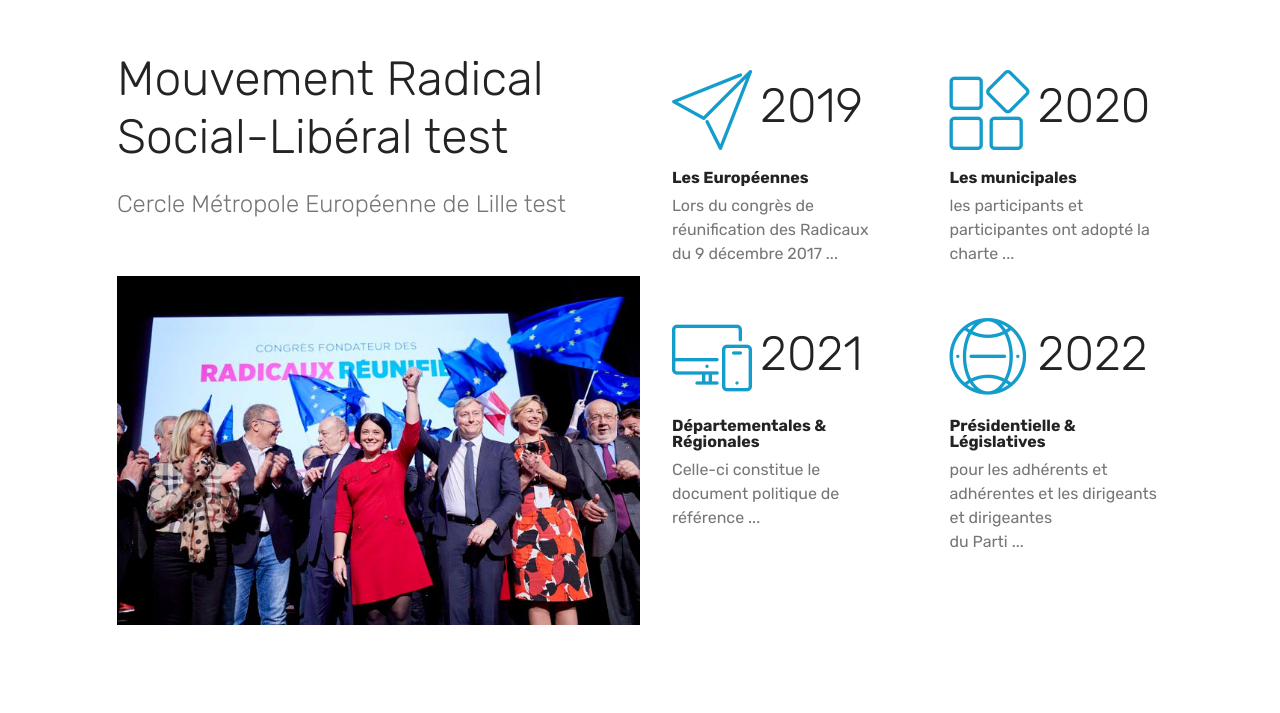
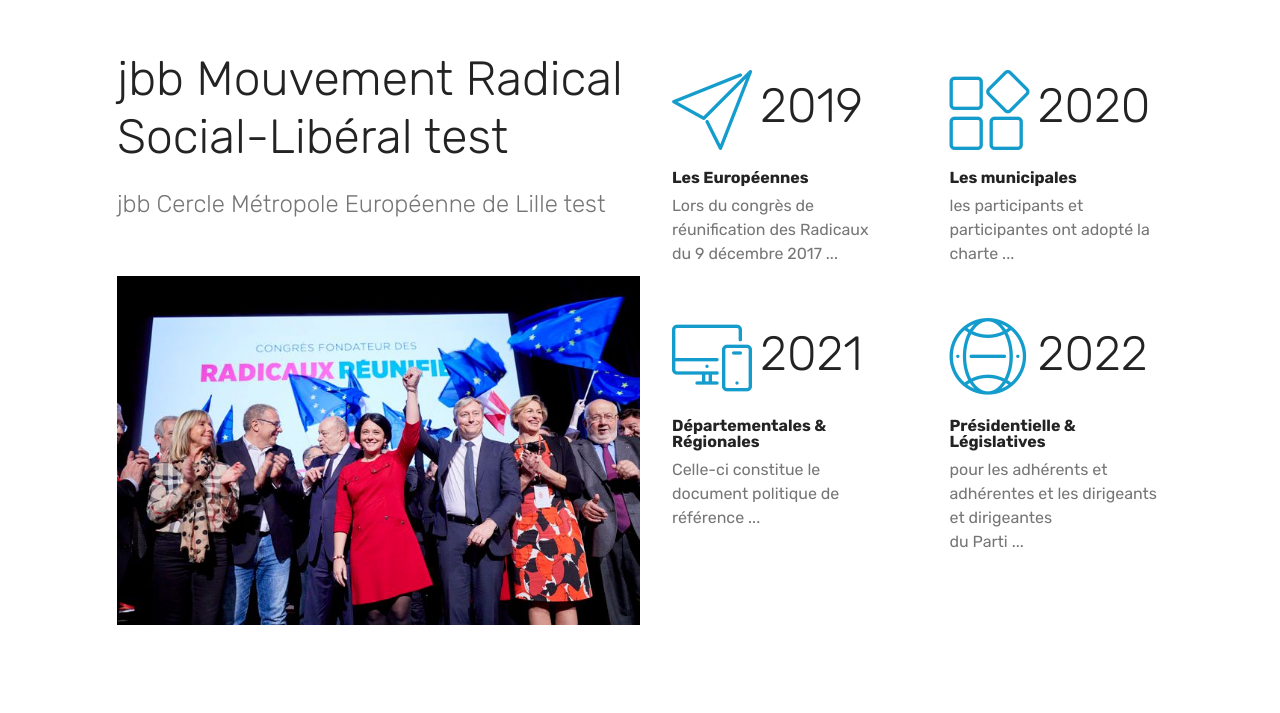
Before and after one commit to bgtcol/mr59test, a plain HTML site: page index.html in a window 1280 px wide. Shown: the part 72-785 px from the top of the page. Drawn offline with Linux system fonts and the light colour scheme; files whose address does not match are found by name.

Commit message:
Update index.html

```diff
--- a/index.html
+++ b/index.html
@@ -72,8 +72,8 @@
     <div class="container pt-4 mt-2">
         <div class="media-container-row">
             <div class="media-block" style="width: 50%;">
-                <h2 class="mbr-section-title pb-3 align-left mbr-fonts-style display-2">Mouvement Radical Social-Libéral test</h2>
-                <h3 class="mbr-section-subtitle pb-5 align-left mbr-fonts-style display-5">Cercle Métropole Européenne de Lille test</h3>
+                <h2 class="mbr-section-title pb-3 align-left mbr-fonts-style display-2"> jbb Mouvement Radical Social-Libéral test</h2>
+                <h3 class="mbr-section-subtitle pb-5 align-left mbr-fonts-style display-5">jbb Cercle Métropole Européenne de Lille test</h3>
                 <div class="mbr-figure">
                     <img src="assets/images/photo21-r-700x467.jpg" alt="test" title="test">
                 </div>
```
